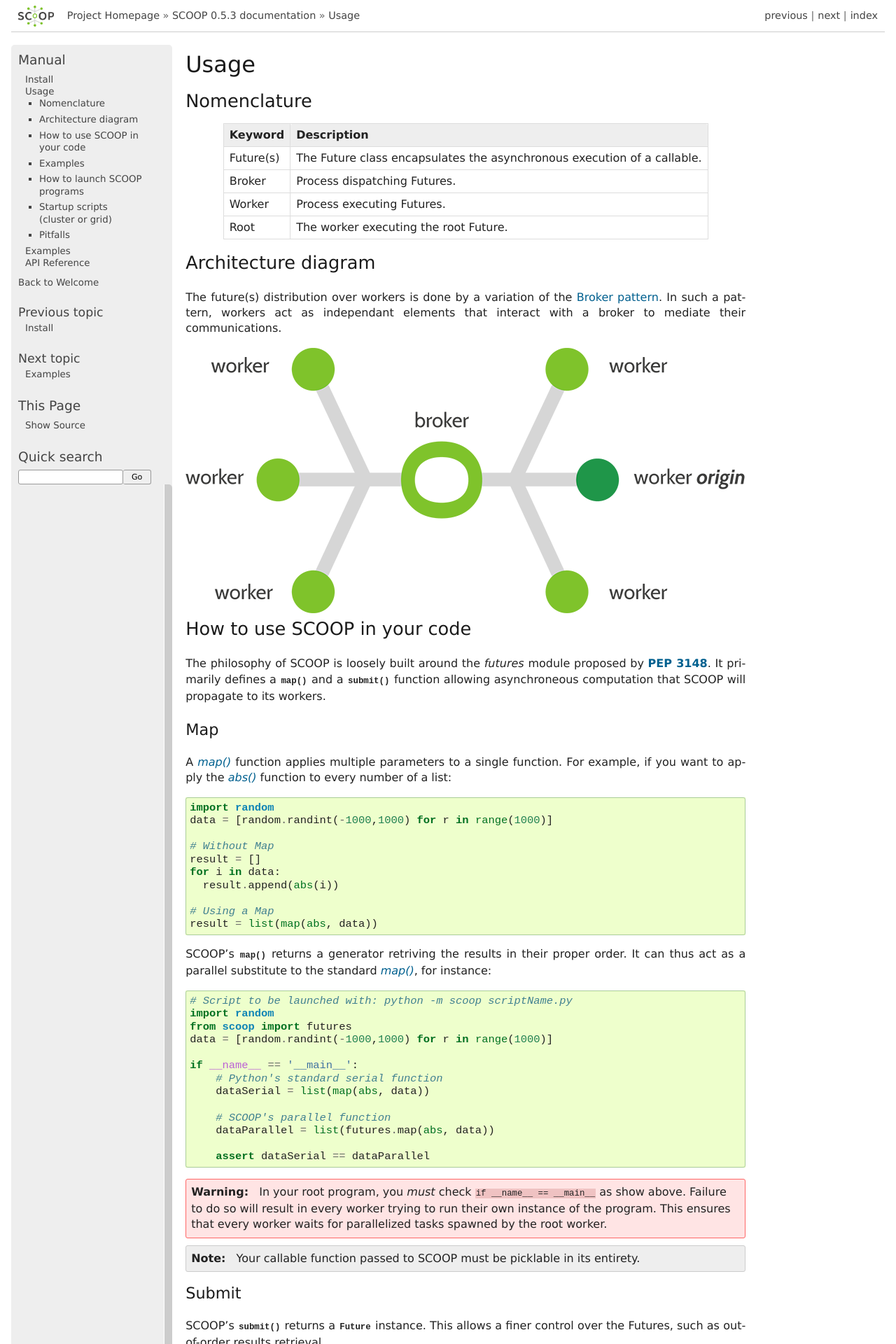
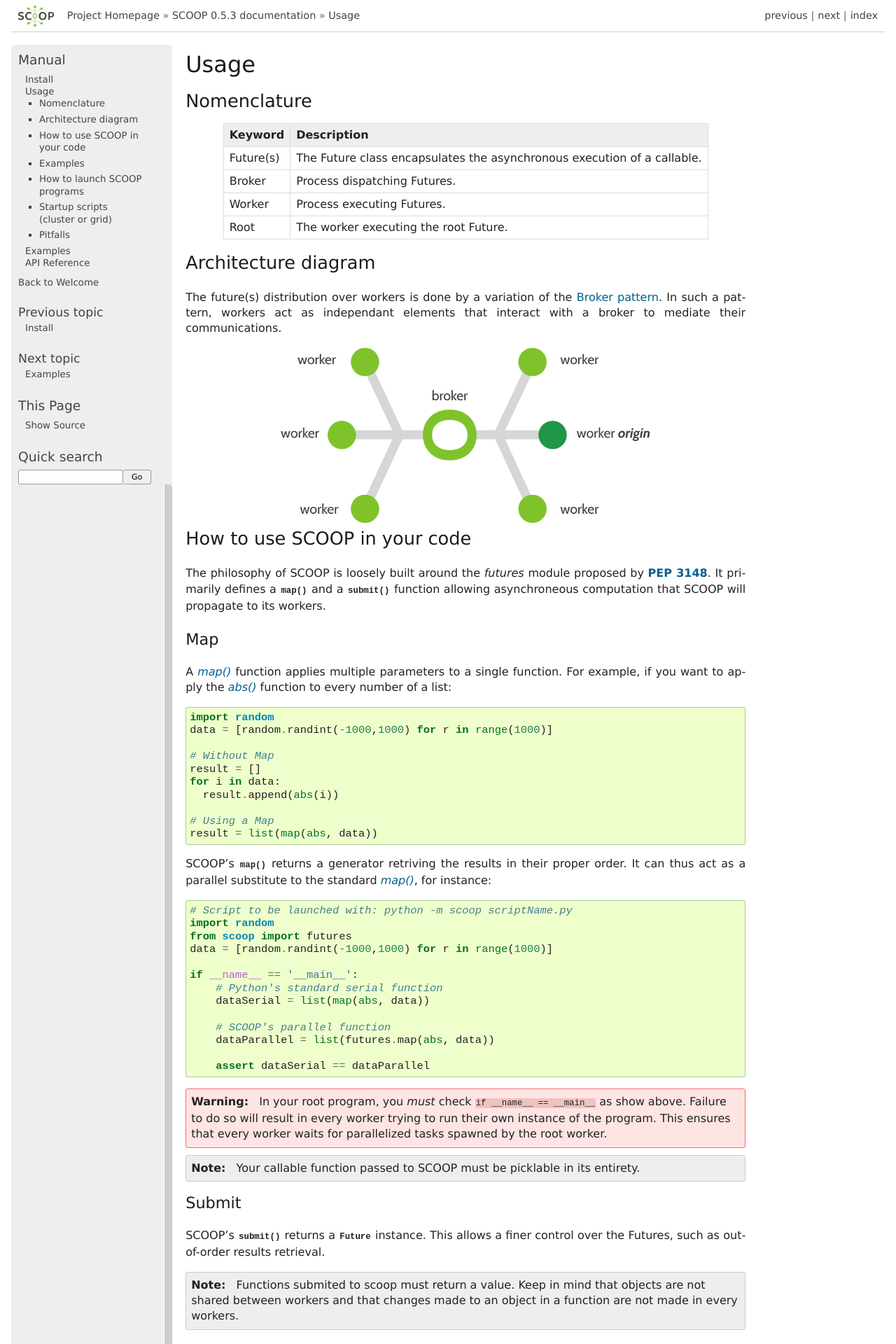
Before and after one commit to soravux/scoop, a Sphinx documentation site: the page built from doc/usage.rst, in a window 1280 px wide. Shown: the top 1920 px of the page at 70% size. Built offline with Sphinx 7.4.7, drawn with Linux system fonts in a browser that asks for light colours; formulas are drawn with MathJax 3.

Commit message:
Improved documentation.

```diff
--- a/doc/usage.rst
+++ b/doc/usage.rst
@@ -24,6 +24,7 @@ In such a pattern, workers act as independant elements that interact with a
 broker to mediate their communications.
 
 .. image:: images/architecture.png
+   :height: 250px
    :align: center
 
 How to use SCOOP in your code
```
